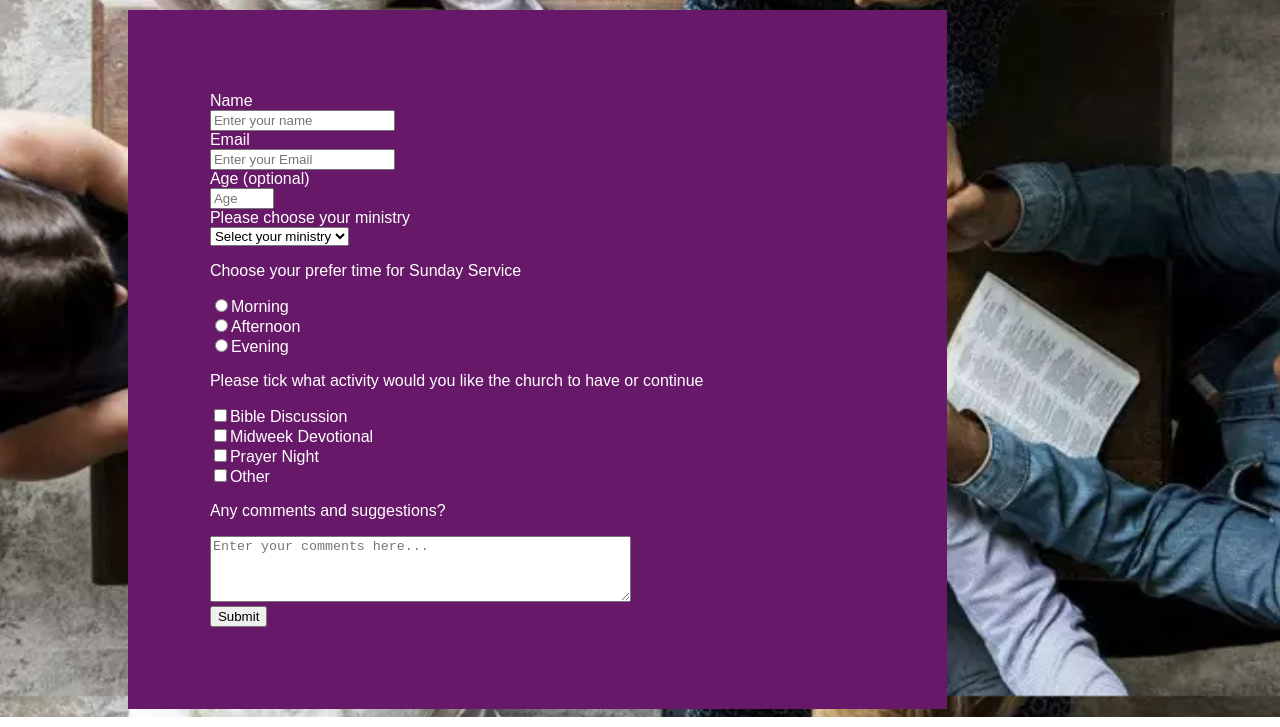
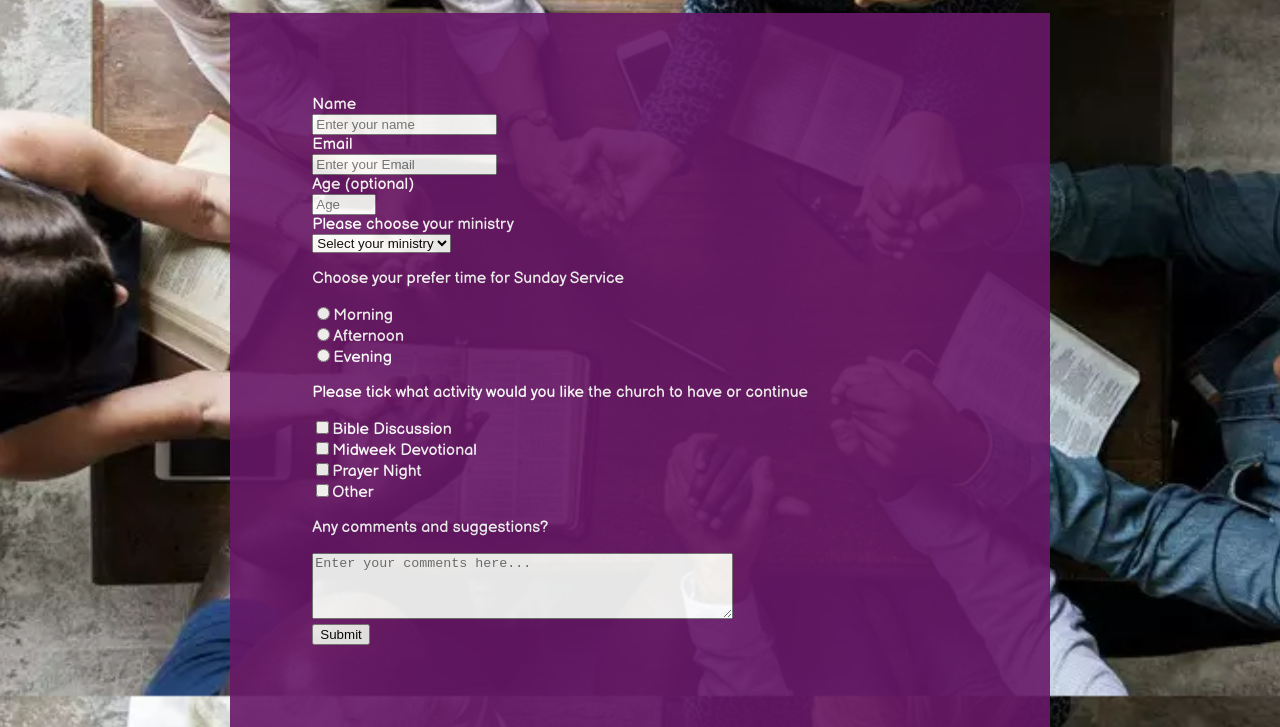
Before and after one commit to darwinvelasquez/freecodecamp-survey-form, a plain HTML site: page index.html in a window 1280 px wide. Shown: the part 104-831 px from the top of the page. Drawn offline with Linux system fonts and the light colour scheme.

Commit message:
update files

```diff
--- a/index.html
+++ b/index.html
@@ -6,6 +6,10 @@
     <meta name="viewport" content="width=device-width, initial-scale=1.0">
     <title>Survey Form</title>
     <link rel="stylesheet" href="style.css">
+    <link rel="preconnect" href="https://fonts.googleapis.com">
+    <link rel="preconnect" href="https://fonts.gstatic.com" crossorigin>
+    <link href="https://fonts.googleapis.com/css2?family=Balsamiq+Sans:ital,wght@0,400;0,700;1,400;1,700&display=swap"
+      rel="stylesheet">
   </head>
   <body>
     <div class="container">
--- a/style.css
+++ b/style.css
@@ -1,13 +1,18 @@
 body {
-  font-family: sans-serif;
-  color: #fff;
+  margin: 0;
+  font-family: 'Balsamiq Sans', cursive;
+  color: #ffffff;
+  width: 80%;
   text-align: left;
   background-image: url("images/praying-together.jpg");
+  opacity: 0.9;
   background-size: cover;
   background-repeat: no-repeat;
   background-attachment: fixed;
-  margin-left: 10%;
-  margin-right: 10%;
+  background-position: center;
+  position: relative;
+  margin-left: auto;
+  margin-right: auto;
 }
 
 #survey-form {
@@ -17,6 +22,9 @@ body {
 
 .container {
   width: 80%;
+  margin-right: auto;
+  margin-left: auto;
+  display: block;
 }
 
 header {
```
